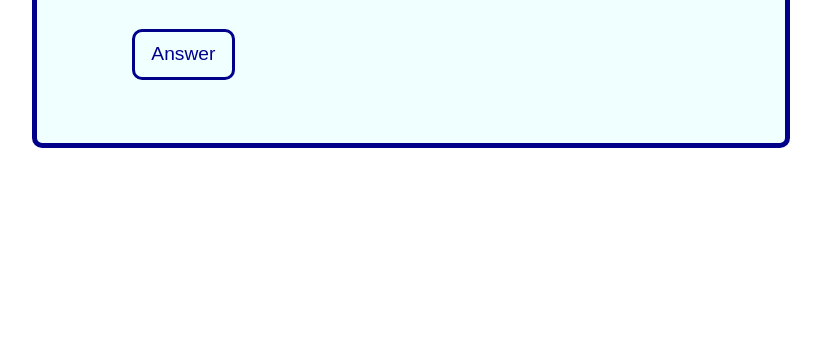
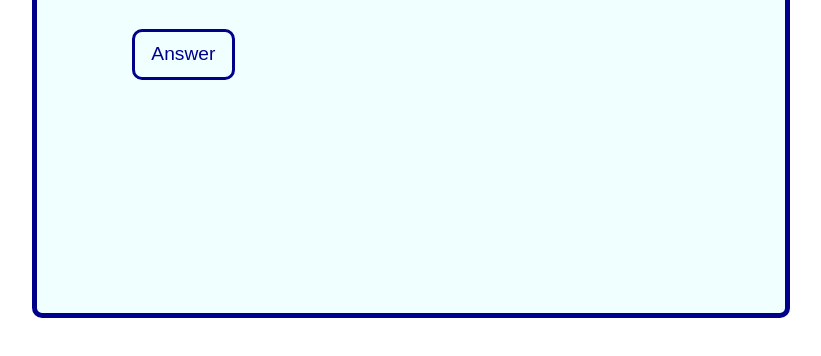
Before and after one commit to wteo/webpackApp, a website built with webpack: page index.html in a window 1280 px wide. Shown: the part 298-654 px from the top of the page, without its empty margins (229-1050 px from the left). Built offline with nearby package versions, Linux system fonts and the light colour scheme.

Commit message:
Adjusted height for container div

```diff
--- a/style.css
+++ b/style.css
@@ -8,6 +8,7 @@ div {
   padding: 2.5% 7.5%;
   border: 5px solid var(--font-color);
   border-radius: 10px;
+  height: 45%;
 }
 
 p {
```
